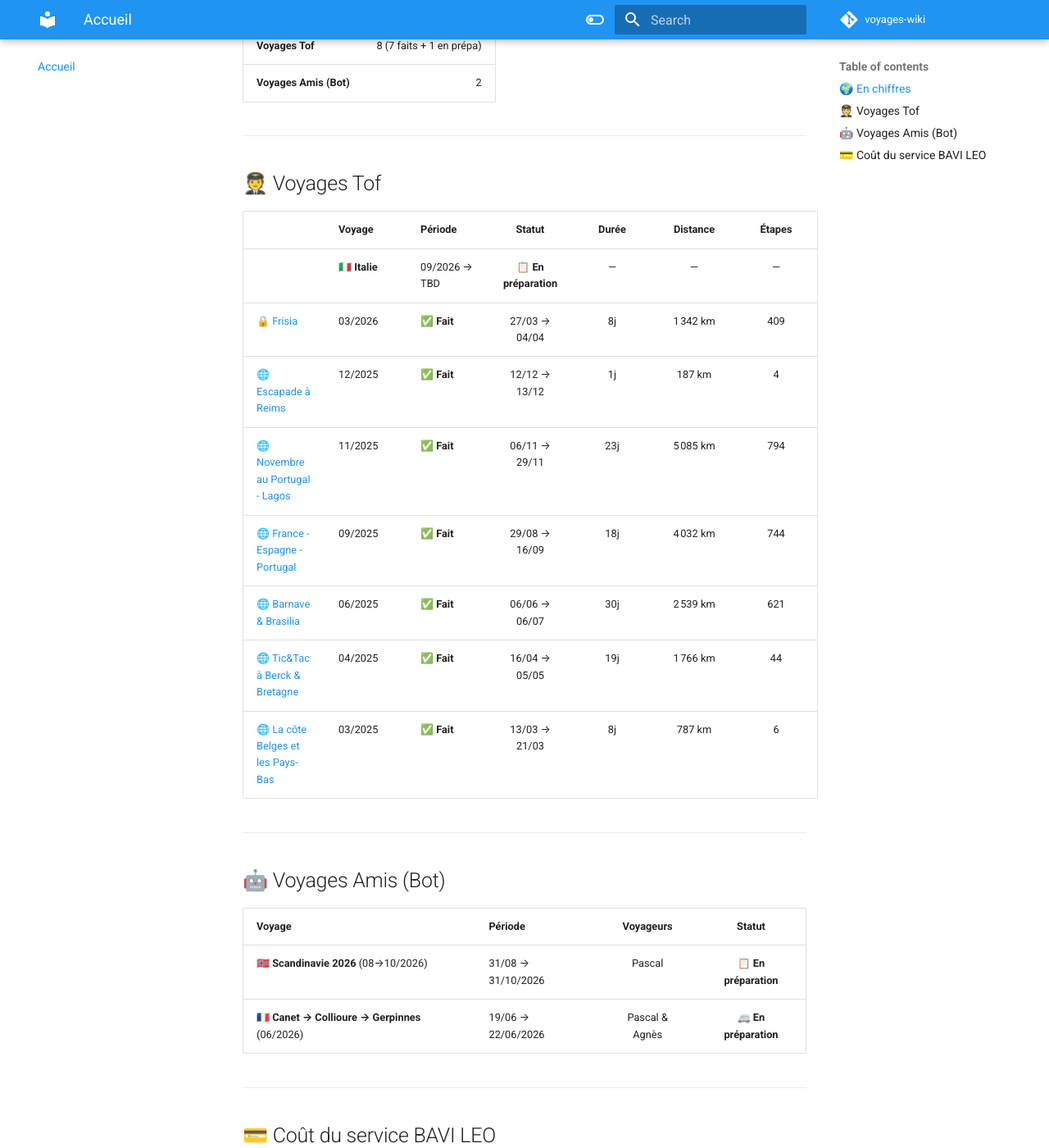
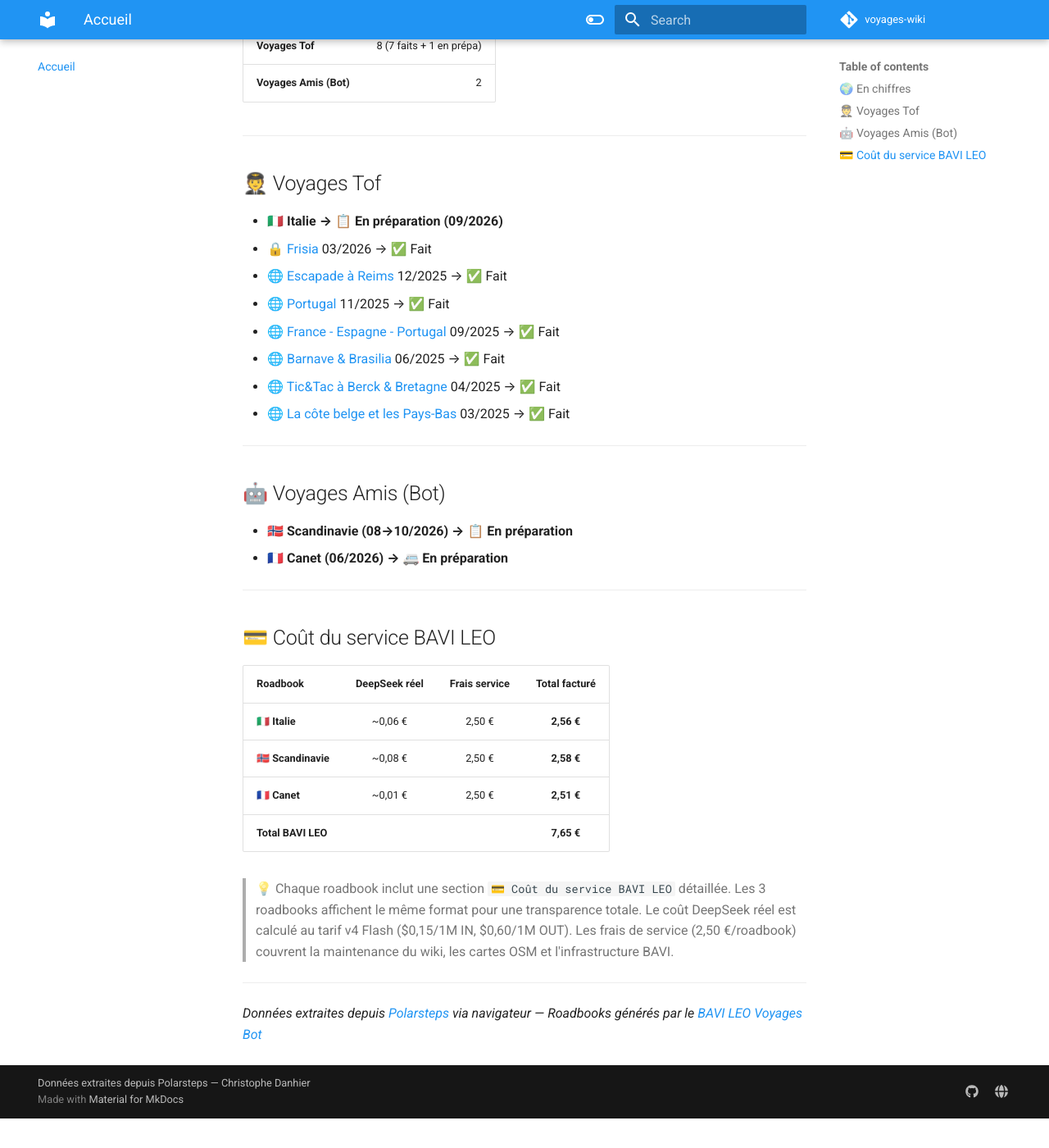
Before and after one commit to christophedanhier-hash/voyages-wiki, an MkDocs documentation site: the page built from docs/index.md, in a window 1280 px wide and 1400 px high, scrolled down 499 px. Shown: the whole window at 82% size. Built offline with MkDocs 1.6.1 and Material for MkDocs 9.7.7, drawn with Linux system fonts in a browser that asks for light colours; comment, search, counter and statistics services are not loaded; after the commit the page ends 1863 px from its top, so only the background shows below that; some of the changed text lies outside the part shown.

Commit message:
index: format compact liste (emoji+date→statut), coûts harmonisés

```diff
--- a/docs/index.md
+++ b/docs/index.md
@@ -8,9 +8,9 @@
 
 |  |  |
 |:---|---:|
-| **Pays visités** | 6 🇕🇕 🇧🇪 🇪🇸 🇫🇷 🇳🇱 🇵🇹 |
-| **Distance totale** | 15,737 km |
-| **Étapes enregistrées** | 2622 |
+| **Pays visités** | 6  🇧🇪 🇪🇸 🇫🇷 🇳🇱 🇵🇹 🇮🇹 |
+| **Distance totale** | 15 737 km |
+| **Étapes enregistrées** | 2 622 |
 | **Voyages Tof** | 8 (7 faits + 1 en prépa) |
 | **Voyages Amis (Bot)** | 2 |
 
@@ -18,25 +18,21 @@
 
 ## 🧑‍✈️ Voyages Tof
 
-|   | Voyage | Période | Statut | Durée | Distance | Étapes |
-|---|--------|---------|:------:|:-----:|:--------:|:------:|
-| | **🇮🇹 Italie** | 09/2026 → TBD | 📋 **En préparation** | — | — | — |
-| 🔒 [Frisia](frisia/) | 03/2026 | ✅ **Fait** | 27/03 → 04/04 | 8j | 1 342 km | 409 |
-| 🌐 [Escapade à Reims](escapade-a-reims/) | 12/2025 | ✅ **Fait** | 12/12 → 13/12 | 1j | 187 km | 4 |
-| 🌐 [Novembre au Portugal - Lagos](portugal-lagos/) | 11/2025 | ✅ **Fait** | 06/11 → 29/11 | 23j | 5 085 km | 794 |
-| 🌐 [France - Espagne - Portugal](france-espagne-portugal/) | 09/2025 | ✅ **Fait** | 29/08 → 16/09 | 18j | 4 032 km | 744 |
-| 🌐 [Barnave & Brasilia](barnave-brasilia/) | 06/2025 | ✅ **Fait** | 06/06 → 06/07 | 30j | 2 539 km | 621 |
-| 🌐 [Tic&Tac à Berck & Bretagne](tic-tac-berck-bretagne/) | 04/2025 | ✅ **Fait** | 16/04 → 05/05 | 19j | 1 766 km | 44 |
-| 🌐 [La côte Belges et les Pays-Bas](cote-belges-pays-bas/) | 03/2025 | ✅ **Fait** | 13/03 → 21/03 | 8j | 787 km | 6 |
+- **🇮🇹 Italie → 📋 En préparation (09/2026)**
+- 🔒 [Frisia](frisia/) 03/2026 → ✅ Fait
+- 🌐 [Escapade à Reims](escapade-a-reims/) 12/2025 → ✅ Fait
+- 🌐 [Portugal](portugal-lagos/) 11/2025 → ✅ Fait
+- 🌐 [France - Espagne - Portugal](france-espagne-portugal/) 09/2025 → ✅ Fait
+- 🌐 [Barnave & Brasilia](barnave-brasilia/) 06/2025 → ✅ Fait
+- 🌐 [Tic&Tac à Berck & Bretagne](tic-tac-berck-bretagne/) 04/2025 → ✅ Fait
+- 🌐 [La côte belge et les Pays-Bas](cote-belges-pays-bas/) 03/2025 → ✅ Fait
 
 ---
 
 ## 🤖 Voyages Amis (Bot)
 
-| Voyage | Période | Voyageurs | Statut |
-|--------|---------|:---------:|:------:|
-| **🇳🇴 Scandinavie 2026** (08→10/2026) | 31/08 → 31/10/2026 | Pascal | 📋 **En préparation** |
-| **🇫🇷 Canet → Collioure → Gerpinnes** (06/2026) | 19/06 → 22/06/2026 | Pascal & Agnès | 🚐 **En préparation** |
+- **🇳🇴 Scandinavie (08→10/2026) → 📋 En préparation**
+- **🇫🇷 Canet (06/2026) → 🚐 En préparation**
 
 ---
 
@@ -44,9 +40,9 @@
 
 | Roadbook | DeepSeek réel | Frais service | Total facturé |
 |----------|:-------------:|:-------------:|:-------------:|
-| **🇳🇴 Scandinavie 2026** | ~0,08 € | 2,50 € | **2,58 €** |
 | **🇮🇹 Italie** | ~0,06 € | 2,50 € | **2,56 €** |
-| **🇫🇷 Canet → Collioure → Gerpinnes** | ~0,01 € | 2,50 € | **2,51 €** |
+| **🇳🇴 Scandinavie** | ~0,08 € | 2,50 € | **2,58 €** |
+| **🇫🇷 Canet** | ~0,01 € | 2,50 € | **2,51 €** |
 | **Total BAVI LEO** | | | **7,65 €** |
 
 > 💡 Chaque roadbook inclut une section `💳 Coût du service BAVI LEO` détaillée. Les 3 roadbooks affichent le même format pour une transparence totale. Le coût DeepSeek réel est calculé au tarif v4 Flash ($0,15/1M IN, $0,60/1M OUT). Les frais de service (2,50 €/roadbook) couvrent la maintenance du wiki, les cartes OSM et l'infrastructure BAVI.
```
